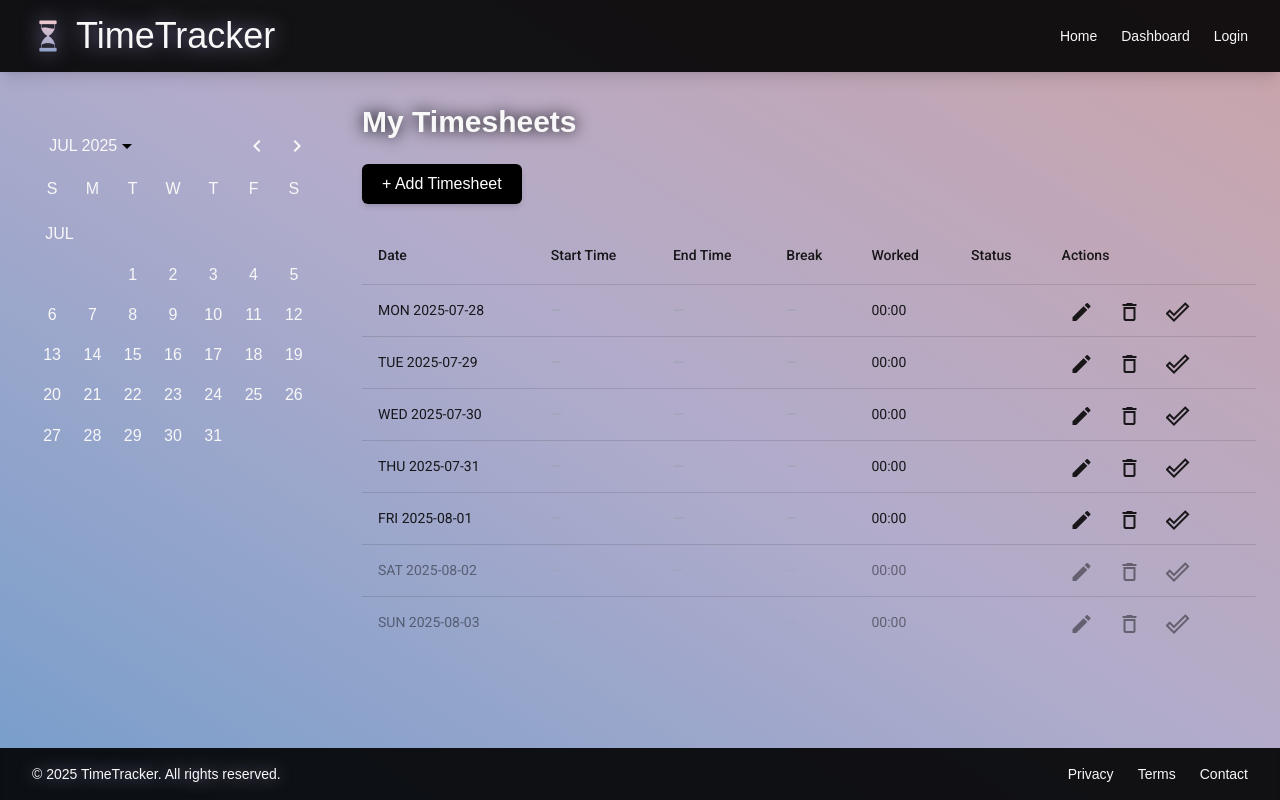
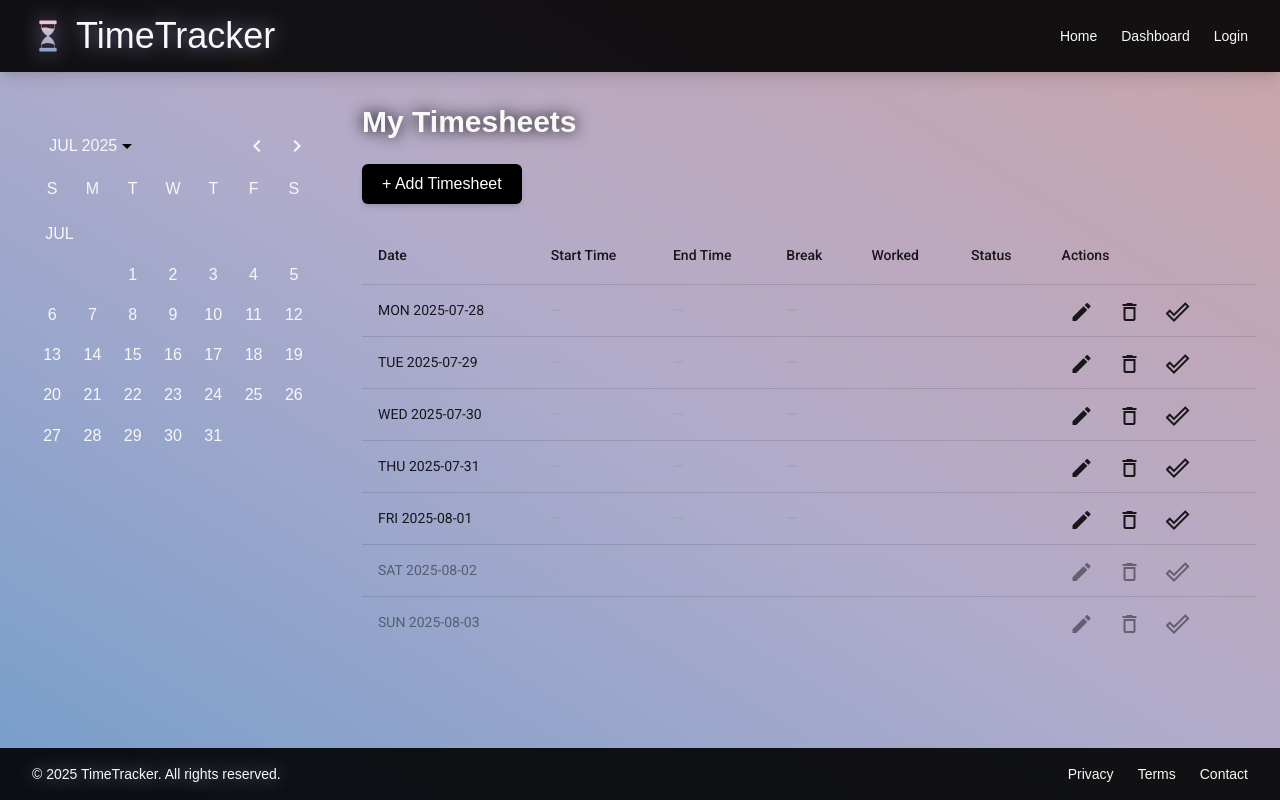
Before and after one commit to rsuciunttdata/timetracking-team-three, an Angular app: page /dashboard in a window 1280 px wide. Built offline with nearby package versions, Linux system fonts and the light colour scheme; a web font is replaced by a local one.

Commit message:
removed default break time as 0

```diff
--- a/src/app/components/timesheet-table/timesheet-table.ts
+++ b/src/app/components/timesheet-table/timesheet-table.ts
@@ -99,7 +99,7 @@ export class TimesheetTable implements OnInit {
 
 
   getWorkedTime(entry: TimesheetEntry): string {
-    if (!entry.startTime || !entry.endTime) return '00:00';
+    if (!entry.startTime || !entry.endTime) return ' ';
 
     const [startHour, startMin] = entry.startTime.split(':').map(Number);
     const [endHour, endMin] = entry.endTime.split(':').map(Number);
```
